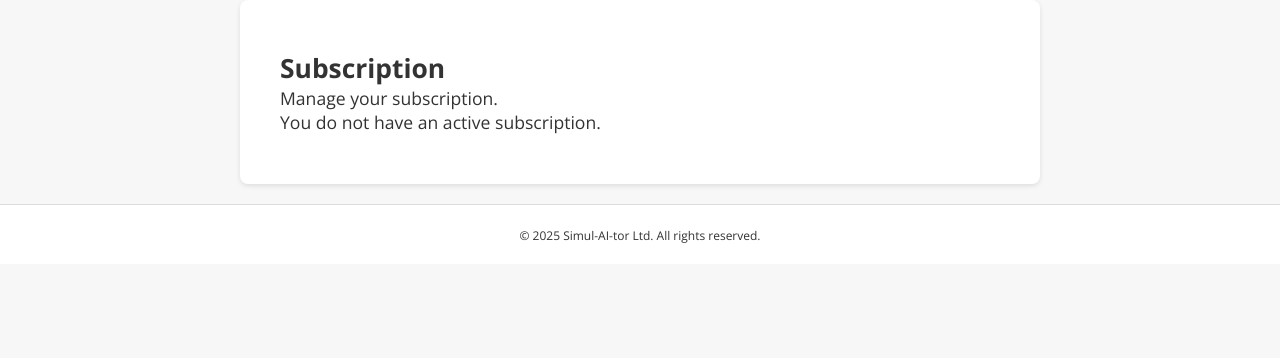
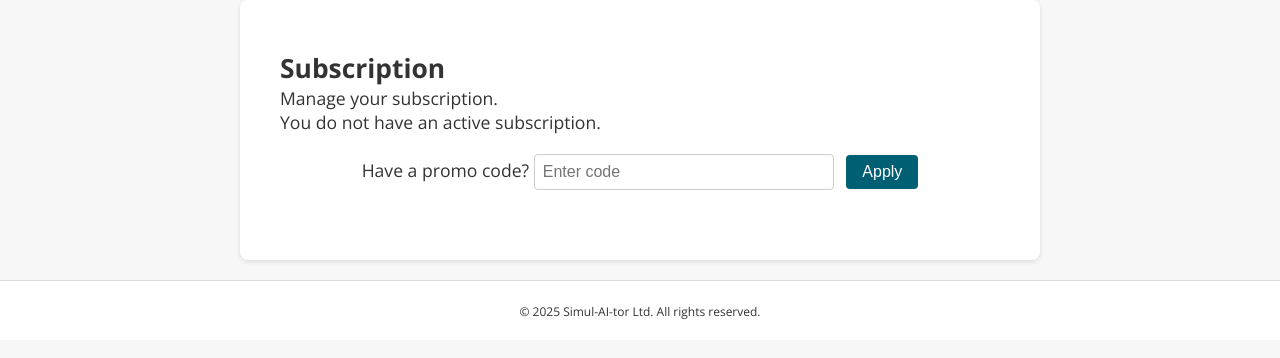
Before and after one commit to StudPharm1711/Web_Sim, a Flask app: page /account in a window 1280 px wide. Shown: the part 84-442 px from the top of the page. Run offline with Flask 3, Linux system fonts and the light colour scheme; the visitor is signed in with stand-in values (Sample User, id 1).

Commit message:
new promo

```diff
--- a/main.py
+++ b/main.py
@@ -162,6 +162,7 @@ class User(UserMixin, db.Model):
     # New fields for trial management
     trial_start = db.Column(db.DateTime, nullable=True)
     stored_payment_method_id = db.Column(db.String(100), nullable=True)
+    promo_code = db.Column(db.String(50))
 
  # Add this method below inside your User model:
     def to_dict(self):
@@ -666,6 +667,23 @@ def cancel_subscription():
     return redirect(url_for('account'))
 
 
+@app.route('/capture_promo_code', methods=['POST'])
+@login_required
+def capture_promo_code():
+    # Get the promo code from the form
+    promo_code = request.form.get('promo_code', '').strip()
+
+    if promo_code:
+        # Save the promo code to the current user's record
+        current_user.promo_code = promo_code
+        db.session.commit()
+        flash("Promo code applied successfully.", "success")
+    else:
+        flash("Please enter a valid promo code.", "danger")
+
+    # Redirect back to the account page so that the promo code can be displayed
+    return redirect(url_for('account'))
+
 # --- Reactivation Routes ---
 @app.route('/reactivate_subscription')
 @login_required
@@ -764,13 +782,24 @@ def login():
                 if not user.is_admin and (not user.subscription_id or user.subscription_status != "active"):
                     # Check if the trial period has expired
                     if user.trial_start and now >= user.trial_start + trial_period:
-                        # If a stored payment method exists, silently convert the trial to a subscription.
                         if user.stored_payment_method_id:
+                            # If the user has provided a promo code earlier (stored on the user model)
+                            discounts = []
+                            if user.promo_code:
+                                try:
+                                    promo_list = stripe.PromotionCode.list(code=user.promo_code, active=True)
+                                    if promo_list.data:
+                                        promo = promo_list.data[0]
+                                        discounts = [{"promotion_code": promo.id}]
+                                except Exception as e:
+                                    logging.warning(f"Failed to validate promo code: {e}")
+
                             try:
                                 subscription = stripe.Subscription.create(
                                     customer=user.stripe_customer_id,
                                     items=[{"price": STRIPE_PRICE_ID}],
-                                    default_payment_method=user.stored_payment_method_id
+                                    default_payment_method=user.stored_payment_method_id,
+                                    discounts=discounts  # This will be empty if no valid promo code was found
                                 )
                                 user.subscription_id = subscription.id
                                 user.subscription_status = subscription.status
@@ -781,7 +810,9 @@ def login():
                                 return redirect(url_for('start_payment'))
                         else:
                             # If no stored payment method exists, prompt for payment.
-                            flash("Your trial period has expired. Please complete your payment to activate your account.", "warning")
+                            flash(
+                                "Your trial period has expired. Please complete your payment to activate your account.",
+                                "warning")
                             return redirect(url_for('start_payment'))
                     # Else, if trial is still active, simply allow login.
                 # Device usage tracking (unchanged)
--- a/templates/account.html
+++ b/templates/account.html
@@ -114,6 +114,37 @@
       text-align: center;
       margin: 20px 0;
     }
+    /* Promo Code Styles */
+    .promo-form, .promo-applied {
+      margin: 20px 0;
+      text-align: center;
+    }
+    .promo-form input[type="text"] {
+      padding: 8px;
+      font-size: 1rem;
+      border: 1px solid #ccc;
+      border-radius: 4px;
+      width: 60%;
+      max-width: 300px;
+    }
+    .promo-form button {
+      padding: 8px 16px;
+      font-size: 1rem;
+      border: none;
+      border-radius: 4px;
+      margin-left: 8px;
+      cursor: pointer;
+      background: #005f73;
+      color: white;
+      transition: background 0.3s;
+    }
+    .promo-form button:hover {
+      background: #0a6c82;
+    }
+    .promo-applied p {
+      font-size: 1rem;
+      color: #005f73;
+    }
   </style>
 </head>
 <body>
@@ -128,7 +159,7 @@
       <h2>Subscription</h2>
       <p>Manage your subscription.</p>
 
-      {# If the user has an active trial, display the trial timer and cancel button #}
+      {# Trial section #}
       {% if current_user.trial_start and (not current_user.subscription_id or current_user.subscription_status != "active") %}
         <div id="trial-timer" data-trial-start="{{ current_user.trial_start.timestamp() }}"></div>
         <p>
@@ -139,6 +170,7 @@
         </p>
       {% endif %}
 
+      {# Subscription Info #}
       {% if subscription_info %}
         <div class="subscription-info">
           {% if subscription_info.cancel_at_period_end %}
@@ -161,6 +193,30 @@
       {% elif not current_user.trial_start %}
         <p>You do not have an active subscription.</p>
       {% endif %}
+
+      {# Promo Code Section #}
+      {% if current_user.promo_code %}
+        <div class="promo-applied">
+          <p>Promo code "<strong>{{ current_user.promo_code }}</strong>" applied successfully.</p>
+          <p>
+            {# Optionally, include discount details (pass discount info from your backend if available) #}
+            {% if discount_details %}
+              Discount Details: {{ discount_details }}
+            {% else %}
+              Your promo code will be applied to your next payment.
+            {% endif %}
+          </p>
+        </div>
+      {% else %}
+        <div class="promo-form">
+          <form method="POST" action="{{ url_for('capture_promo_code') }}">
+            <label for="promo_code">Have a promo code?</label>
+            <input type="text" name="promo_code" id="promo_code" placeholder="Enter code">
+            <button type="submit">Apply</button>
+          </form>
+        </div>
+      {% endif %}
+
     </section>
   </div>
 
@@ -182,7 +238,7 @@
         if (remaining > 0) {
           const minutes = Math.floor(remaining / 60);
           const seconds = remaining % 60;
-          trialTimerEl.textContent = `Free trial ends in ${minutes}m ${seconds}s after which, you will be billed automatically`;
+          trialTimerEl.textContent = `Free trial ends in ${minutes}m ${seconds}s after which, you will be billed automatically.`;
         } else {
           trialTimerEl.textContent = "Trial expired!";
           clearInterval(timerInterval);
```
Also changed, not shown: migrations/versions/10af0f2a9bb7_add_promo_code_column_to_subscribers.py (added, +32 -0 lines). Lines whose indentation alone changed are shown as unchanged.
